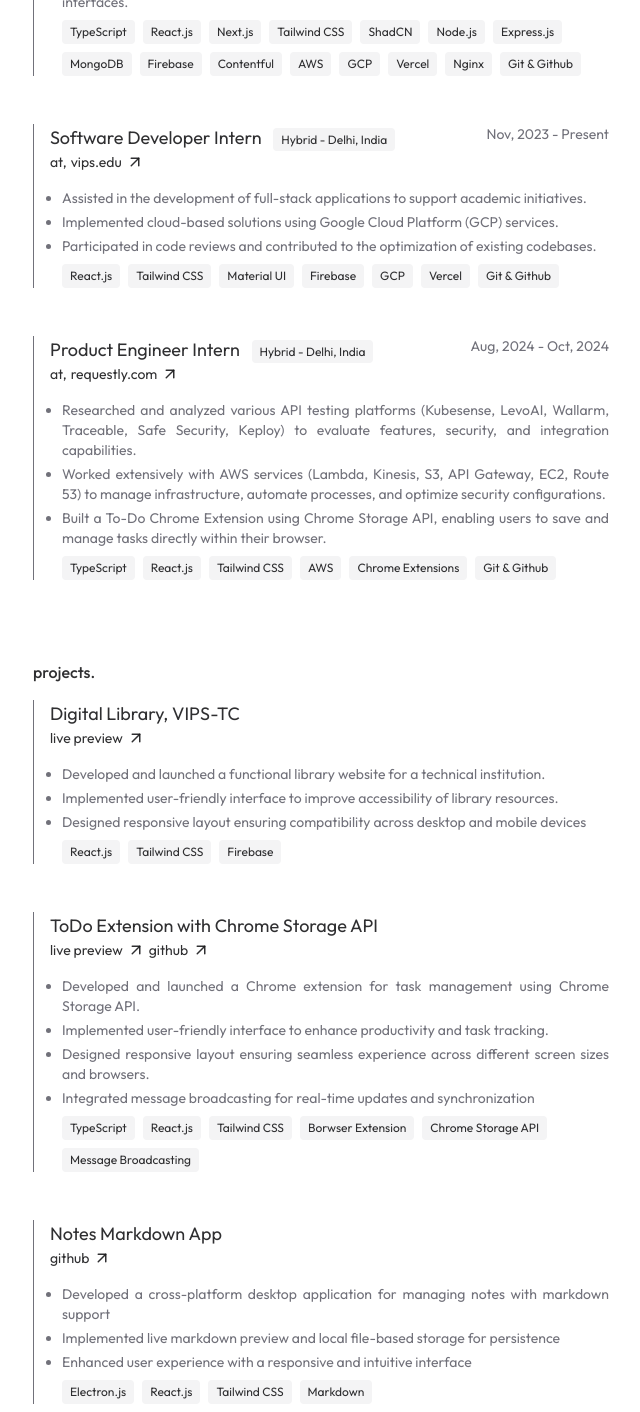
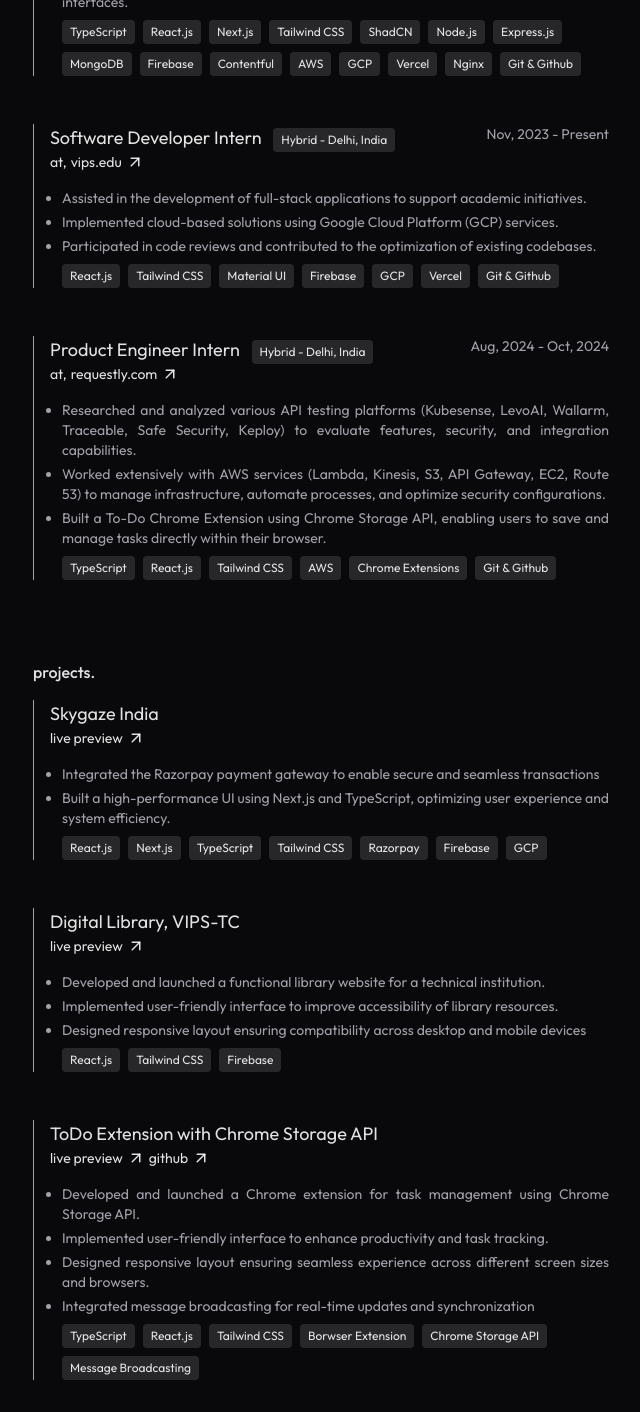
Before and after one commit to phats02/portfolio, a Next.js app: page / in a window 1280 px wide. Shown: the part 820-2232 px from the top of the page, without its empty margins (319-959 px from the left). Built offline with nearby package versions, Linux system fonts and the light colour scheme.

Commit message:
[ UPDATED ] : Remove Notes Markdown project and add Skygaze project; update layout theme to dark and add robots.txt

```diff
--- a/src/app/data.ts
+++ b/src/app/data.ts
@@ -1,5 +1,5 @@
 import LibraryImage from "@/assets/library.png";
-import NotesImage from "@/assets/notes-markdown.png";
+import SkygazeImage from "@/assets/skygaze.png";
 import TodoImage from "@/assets/todo.png";
 import { StaticImageData } from "next/image";
 import { cache } from "react";
@@ -109,6 +109,24 @@ export const DATA = {
   },
 
   PROJECTS: {
+    "Skygaze India": {
+      SLUG: "skygaze-india",
+      LIVE_PREVIEW: "https://www.skygazeindia.com/",
+      DESCRIPTION: [
+        "Integrated the Razorpay payment gateway to enable secure and seamless transactions",
+        "Built a high-performance UI using Next.js and TypeScript, optimizing user experience and system efficiency.",
+      ],
+      TECH_STACK: [
+        "React.js",
+        "Next.js",
+        "TypeScript",
+        "Tailwind CSS",
+        "Razorpay",
+        "Firebase",
+        "GCP",
+      ],
+      IMAGE: SkygazeImage,
+    },
     "Digital Library, VIPS-TC": {
       SLUG: "digital-library",
       LIVE_PREVIEW: "https://btech.library.vips.edu/",
@@ -140,18 +158,6 @@ export const DATA = {
         "Message Broadcasting",
       ],
       IMAGE: TodoImage,
-    },
-    "Notes Markdown App": {
-      SLUG: "notes-markdown-app",
-      GITHUB: "https://github.com/Utkarsh-Singhal-26/notes-desktop-app",
-      DESCRIPTION: [
-        "Developed a cross-platform desktop application for managing notes with markdown support",
-        "Implemented live markdown preview and local file-based storage for persistence",
-        "Enhanced user experience with a responsive and intuitive interface",
-      ],
-      NOTE: "Note: This app is not published on any platform.",
-      TECH_STACK: ["Electron.js", "React.js", "Tailwind CSS", "Markdown"],
-      IMAGE: NotesImage,
     },
   },
 
--- a/src/app/layout.tsx
+++ b/src/app/layout.tsx
@@ -57,7 +57,7 @@ export default function RootLayout({
       >
         <ThemeProvider
           attribute="class"
-          defaultTheme="system"
+          defaultTheme="dark"
           enableSystem
           disableTransitionOnChange
         >
--- a/src/components/sections/experience.tsx
+++ b/src/components/sections/experience.tsx
@@ -27,7 +27,7 @@ export function Experience({
                 <div>
                   <p className="text-lg text-primary/90">
                     {value.POSITION}{" "}
-                    <span className="ml-2 rounded bg-secondary px-2 py-1 text-xs">
+                    <span className="ml-2 rounded bg-secondary px-2 py-1 text-xs inline-block max-sm:mb-2">
                       {value.LOCATION}
                     </span>
                   </p>
```
Also changed, not shown: public/robots.txt (added), src/assets/notes-markdown.png (deleted), 1 other file (tests, documents, lock files or other folders).
